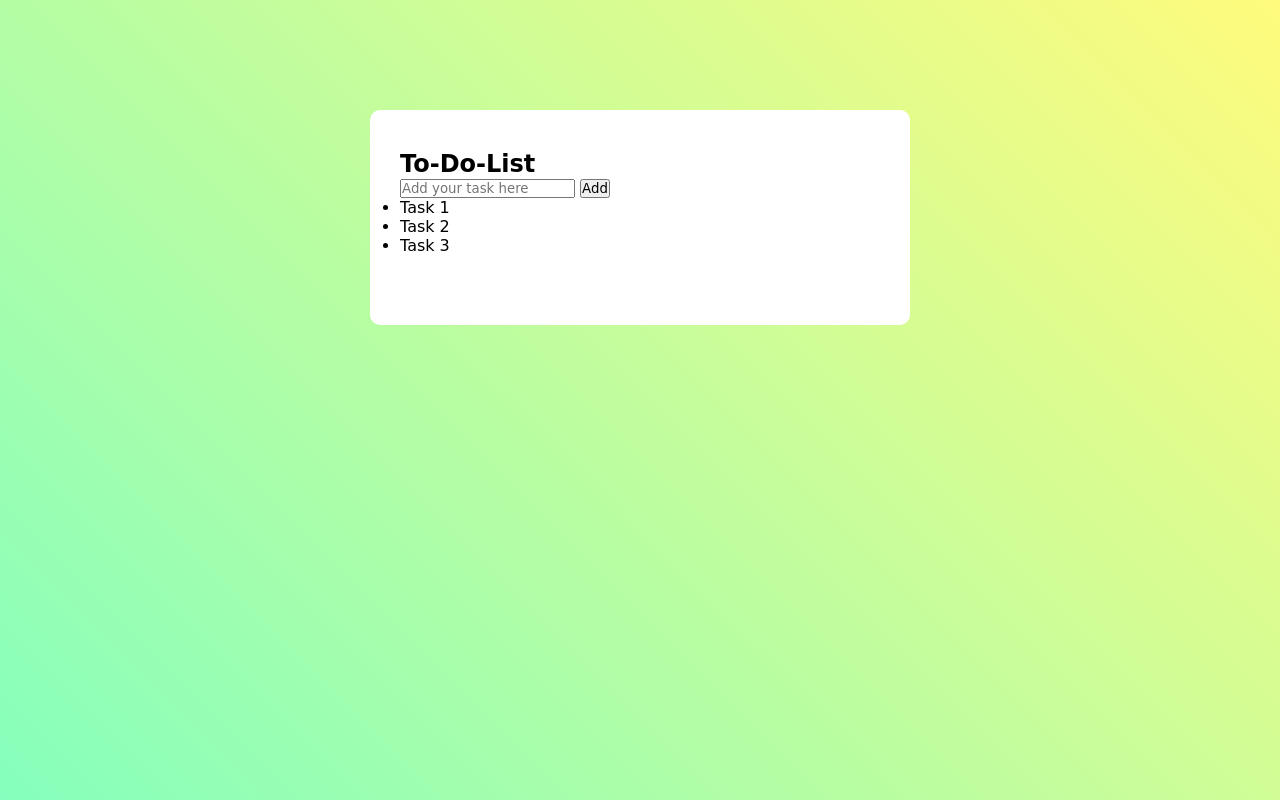
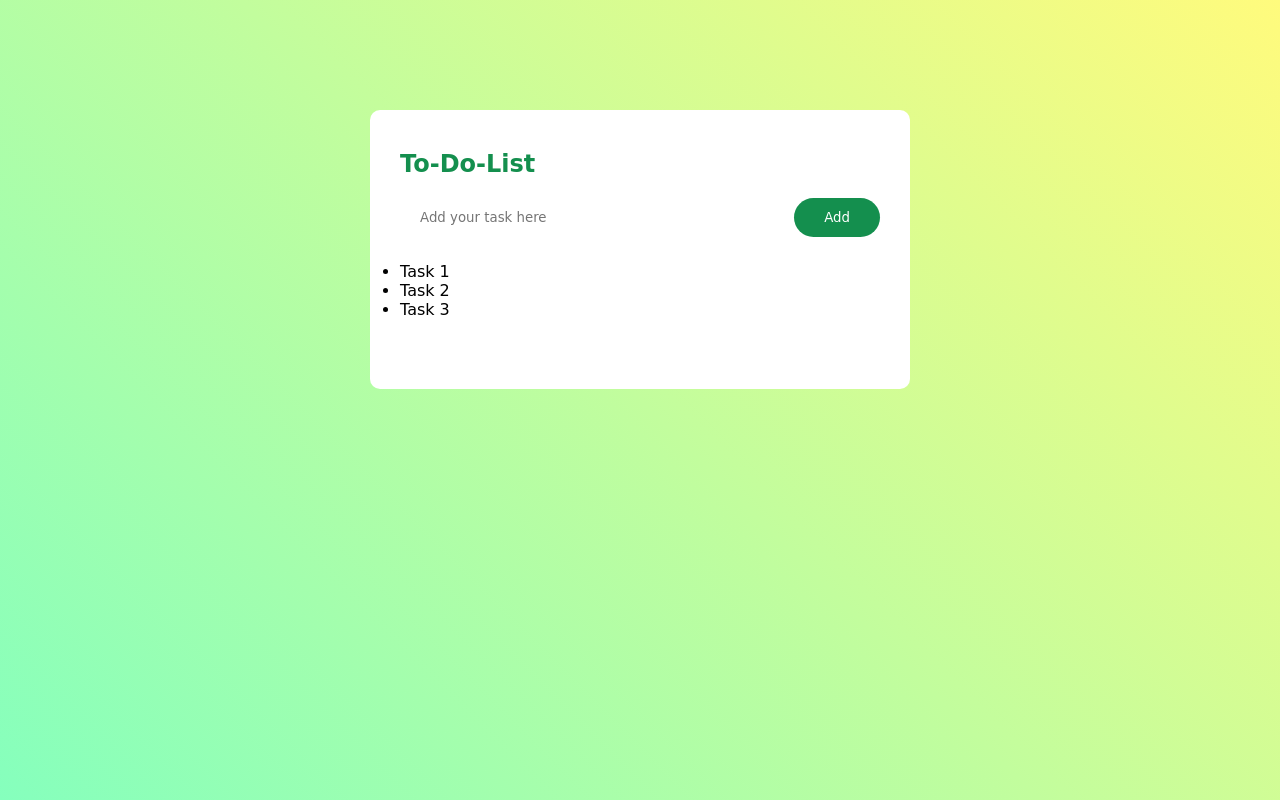
Before and after one commit to adithyasankars/react-intellipat, a plain HTML site: page to-do-app/index.html in a window 1280 px wide. Drawn offline with Linux system fonts and the light colour scheme.

Commit message:
Style added for h2, input and add button

```diff
--- a/to-do-app/styles.css
+++ b/to-do-app/styles.css
@@ -23,3 +23,41 @@
     padding: 40px 30px 70px;
     border-radius: 10px;
 }
+
+.to-do-app h2{
+    color: #148f4e;
+    display: flex;
+    align-items: center;
+    margin-bottom: 20px;
+}
+
+.todo-app h2 img{
+    width:30px;
+    margin-left: 20px;
+ }
+
+ .row{
+    display: flex;
+    align-items: center;
+    justify-content: space-between;
+    background: #fff;
+    border-radius: 30px;
+    padding-left: 20px;
+    margin-bottom: 25px;
+ }
+
+ input{
+    flex: 1;
+    border: none;
+    outline: none;
+    background: transparent;
+ }
+
+ button{
+    border: none;
+    outline: none;
+    color: #fff;
+    background: #148f4e;
+    padding: 12px 30px;
+    border-radius: 30px;
+ }
```
